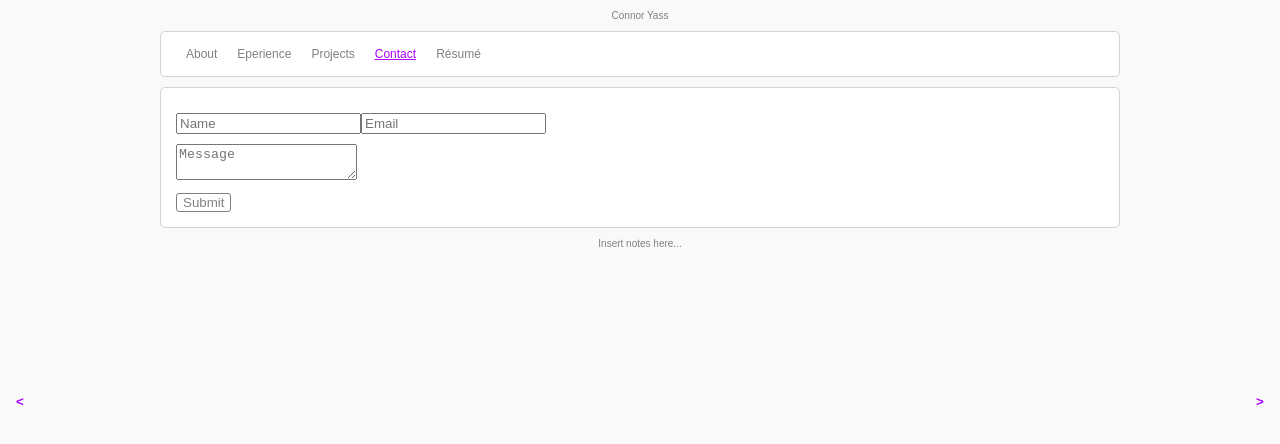
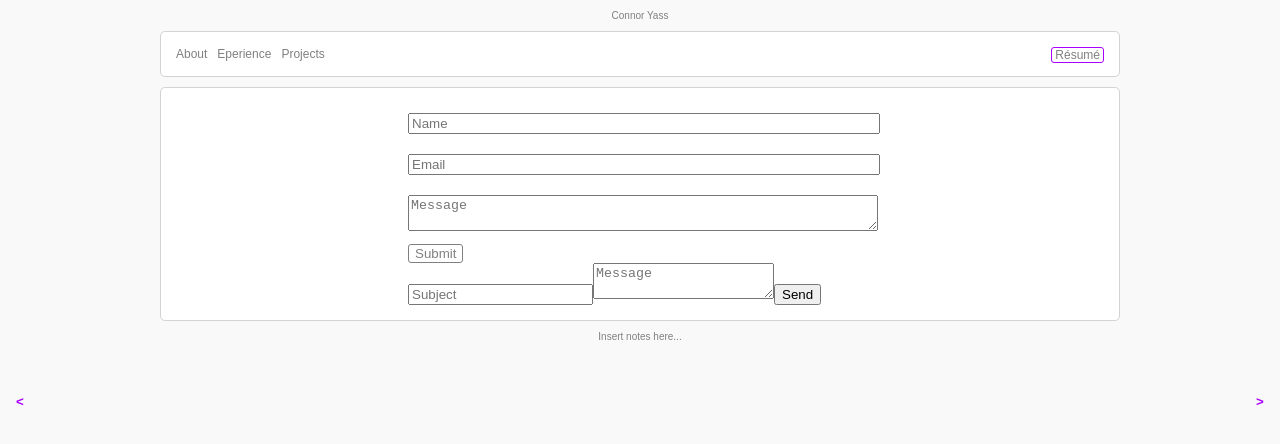
Before and after one commit to yassck02/portfolio, an Angular app in the folder src/: page /contact in a window 1280 px wide. Shown: the top 444 px of the page. Built offline with nearby package versions, Linux system fonts and the light colour scheme.

Commit message:
Removed contact page and moved resume page

```diff
--- a/src/src/app/app.component.css
+++ b/src/src/app/app.component.css
@@ -13,9 +13,13 @@
     margin-bottom: 10px;
 }
 
+nav {
+    display: block;
+}
+
 a {
     color: gray;
-    margin: 10px;
+    margin-right: 10px;
     text-decoration: none;
 }
 
@@ -51,3 +55,12 @@ button:hover {
     font-size: 10px;
     color: gray;
 }
+
+.resume-link {
+    float: right;
+    margin: 0;
+    border: solid 1px hsl(var(--hue), 100%, 50%);
+    border-radius: 3px;
+    padding-left: 3px;
+    padding-right: 3px;
+}
--- a/src/src/app/app.component.html
+++ b/src/src/app/app.component.html
@@ -14,6 +14,9 @@
                 routerLink="{{tab.path}}"
                 routerLinkActive="activeLink"
                 (click)="currentTab=tab.index">{{tab.label}}</a>
+            <a class="resume-link" routerLink="resume"
+                routerLinkActive="activeLink"
+               (click)="currentTab=tab.index">Résumé</a>
         </nav>
     </div>
 
--- a/src/src/app/app.component.ts
+++ b/src/src/app/app.component.ts
@@ -13,8 +13,8 @@ export class AppComponent {
       { index: 0, path: '/home',       label: 'About'     },
       { index: 1, path: '/experience', label: 'Eperience' },
       { index: 2, path: '/projects',   label: 'Projects'  },
-      { index: 3, path: '/contact',    label: 'Contact'   },
-      { index: 4, path: '/resume',     label: 'Résumé'    },
+      /*{ index: 3, path: '/contact',    label: 'Contact'   },*/
+      /*{ index: 3, path: '/resume',     label: 'Résumé'    },*/
   ];
 
   currentTab: number = 0;
--- a/src/src/app/pages/contact/contact.page.css
+++ b/src/src/app/pages/contact/contact.page.css
@@ -1,9 +1,14 @@
 
-.group {
-    display: block;
+.input {
     width: 100%;
     margin-top: 10px;
     margin-bottom: 10px;
+}
+
+form {
+    margin-left: auto;
+    margin-right: auto;
+    width: 50%;
 }
 
 button {
--- a/src/src/app/pages/contact/contact.page.html
+++ b/src/src/app/pages/contact/contact.page.html
@@ -1,6 +1,5 @@
 
-<form>
-    <div class="group">
+<form method="post" action="mailto:yassck02@gmail.com?subject=subject&message=message">
     <input
       type="text"
       name="name"
@@ -20,17 +19,31 @@
       required
       email
       #emailInput="ngModel">
-     </div>
 
-     <div class="group">
      <textarea
-           class="textarea"
+       class="input"
        name="message"
        placeholder="Message"
        [(ngModel)]="message"
        required
        #messageInput="ngModel"></textarea>
-    </div>
 
     <button type="submit" (click)="processForm()">Submit</button>
 </form>
+
+
+<form action="https://postmail.invotes.com/send"
+    method="post" id="email_form">
+
+    <input type="text" name="subject" placeholder="Subject" />
+    <textarea name="text" placeholder="Message"></textarea>
+    <!-- replace value with your access token -->
+    <input type="hidden" name="access_token" value="{your access token}" />
+
+    <input type="hidden" name="success_url"
+      value=".?message=Email+Successfully+Sent%21&isError=0" />
+    <input type="hidden" name="error_url"
+      value=".?message=Email+could+not+be+sent.&isError=1" />
+
+    <input id="submit_form" type="submit" value="Send" />
+</form>
--- a/src/src/app/pages/contact/contact.page.ts
+++ b/src/src/app/pages/contact/contact.page.ts
@@ -15,15 +15,15 @@ export class ContactPage {
 
     processForm() {
         if(this.name == undefined || this.name.length < 3) {
-            alert("Name must be atleast 3 characters")
+            alert("ERROR: Name must be at least 3 characters")
             return;
         }
         if(this.email == undefined || this.email.length < 3) {
-            alert("Please enter a valid email address")
+            alert("ERROR: Please enter a valid email address")
             return;
         }
         if(this.message == undefined || this.message.length <= 0) {
-            alert("Please enter a message")
+            alert("ERROR: Please enter a message")
             return;
         }
 
```
Also changed, not shown: src/src/assets/icons/pin.png. Lines whose indentation alone changed are shown as unchanged.
